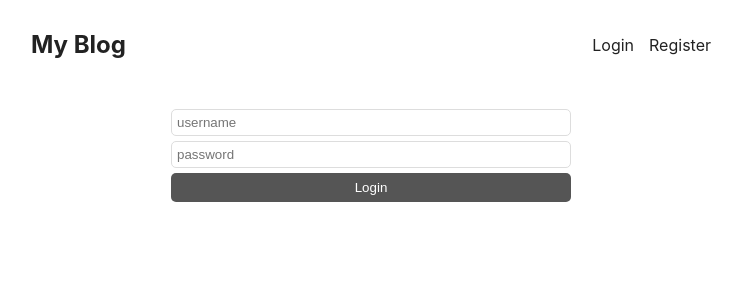
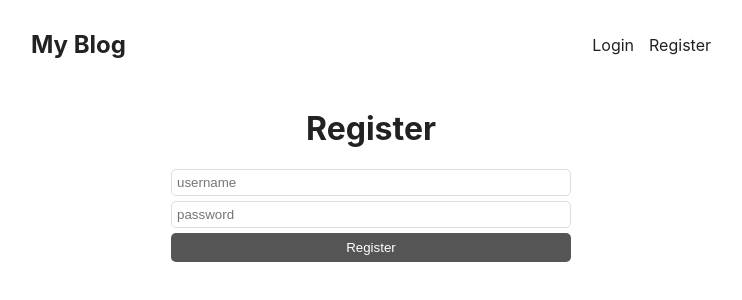
Before and after one commit to ekdeguzm/mern-blog, a React (Create React App) app in the folder client/: page /register in a window 1280 px wide. Shown: the top 300 px of the page, without its empty margins (269-1011 px from the left). Built offline with nearby package versions, Linux system fonts and the light colour scheme.

Commit message:
style login and register pages

```diff
--- a/client/src/App.css
+++ b/client/src/App.css
@@ -95,3 +95,7 @@ button{
   padding: 7px 0;
   border-radius: 5px;
 }
+
+form h1{
+  text-align: center;
+}
--- a/client/src/pages/LoginPage.js
+++ b/client/src/pages/LoginPage.js
@@ -1,6 +1,7 @@
 export default function LoginPage() {
   return(
     <form className="login">
+      <h1>Login</h1>
       <input type="text" placeholder="username"></input>
       <input type="text" placeholder="password"></input>
       <button>Login</button>
--- a/client/src/pages/RegisterPage.js
+++ b/client/src/pages/RegisterPage.js
@@ -1,9 +1,10 @@
 export default function RegisterPage() {
   return(
     <form className="register">
+      <h1>Register</h1>
       <input type="text" placeholder="username"></input>
       <input type="text" placeholder="password"></input>
-      <button>Login</button>
+      <button>Register</button>
   </form>
   )
 }
```
